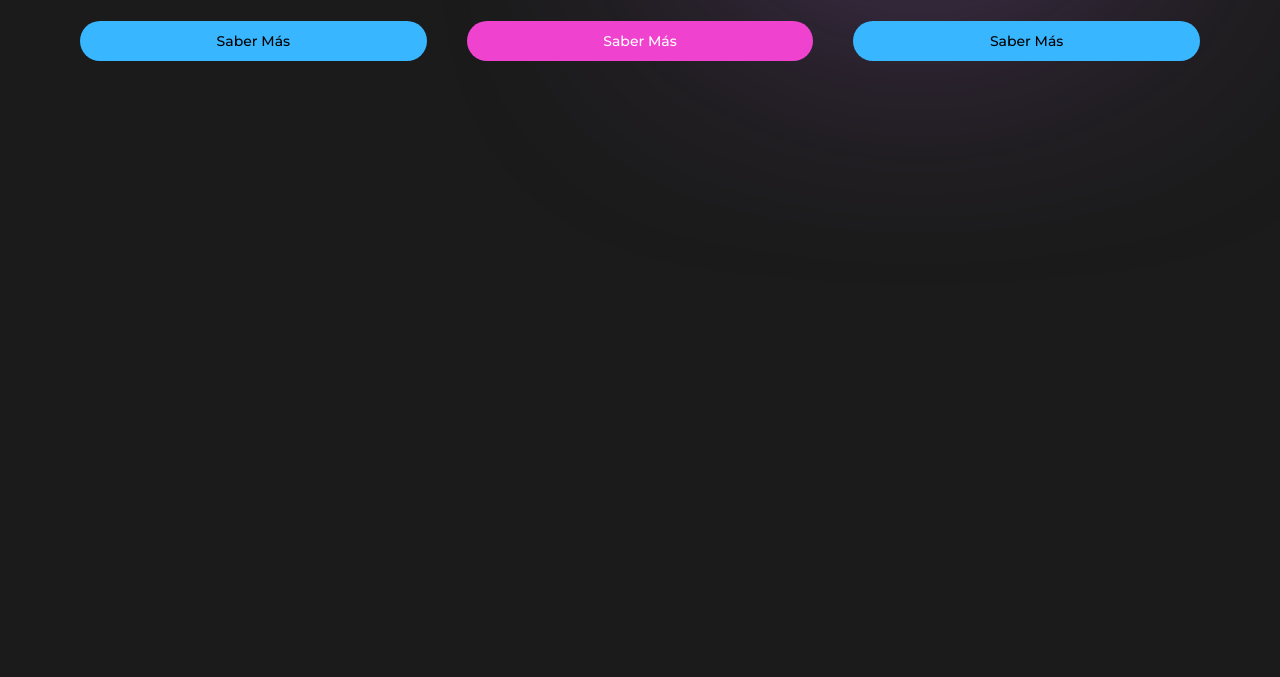
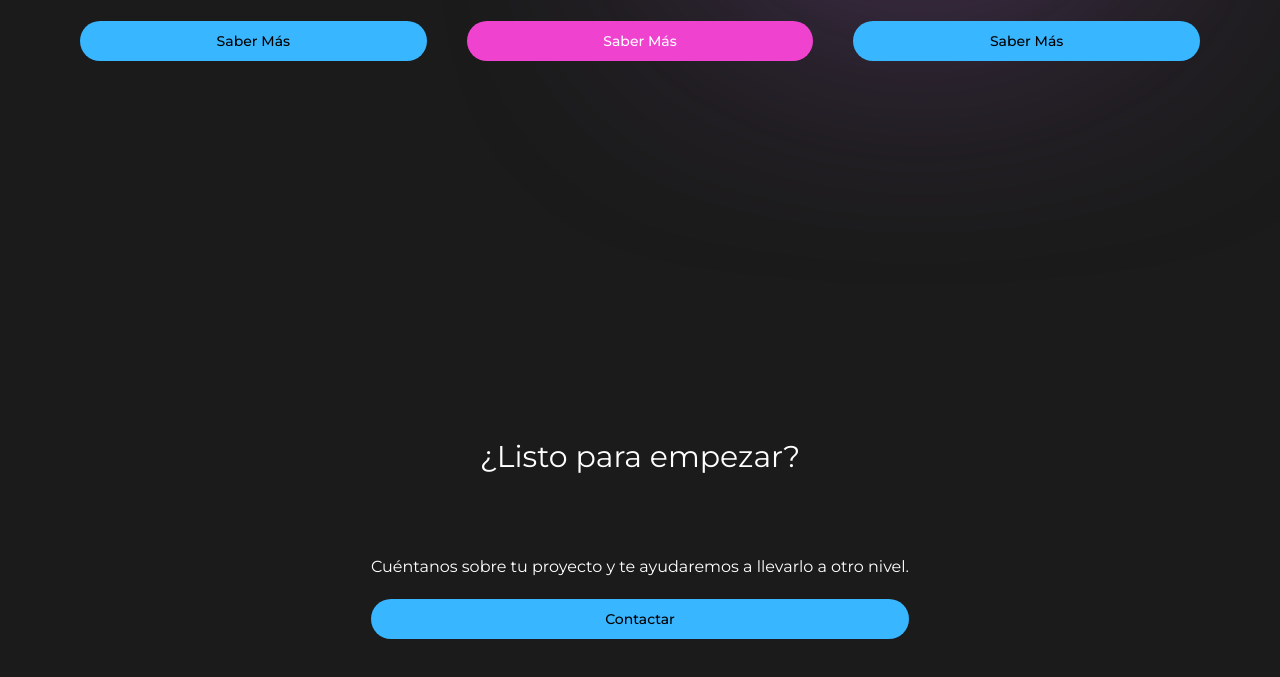
Before and after one commit to DiegoxK/rpm, a Next.js app: page / in a window 1280 px wide. Shown: the part 2217-2894 px from the top of the page. Before the commit the page ends 2648 px from the top, so only its background shows below. Built offline with nearby package versions, Linux system fonts and the light colour scheme.

Commit message:
Add Contact section to Home page

```diff
--- a/app/page.tsx
+++ b/app/page.tsx
@@ -28,6 +28,7 @@ export default function Home() {
       <Hero />
       <Services />
       <About />
+      <Contact />
     </main>
   );
 }
@@ -215,3 +216,17 @@ const About = () => {
     </Section>
   );
 };
+
+const Contact = () => {
+  return (
+    <Section id="contact" className="flex-col gap-20">
+      <h2 className="text-center text-3xl">¿Listo para empezar?</h2>
+      <div className="flex flex-col gap-5">
+        <p className="text-center">
+          Cuéntanos sobre tu proyecto y te ayudaremos a llevarlo a otro nivel.
+        </p>
+        <Button className="rounded-full capitalize">Contactar</Button>
+      </div>
+    </Section>
+  );
+};
```
